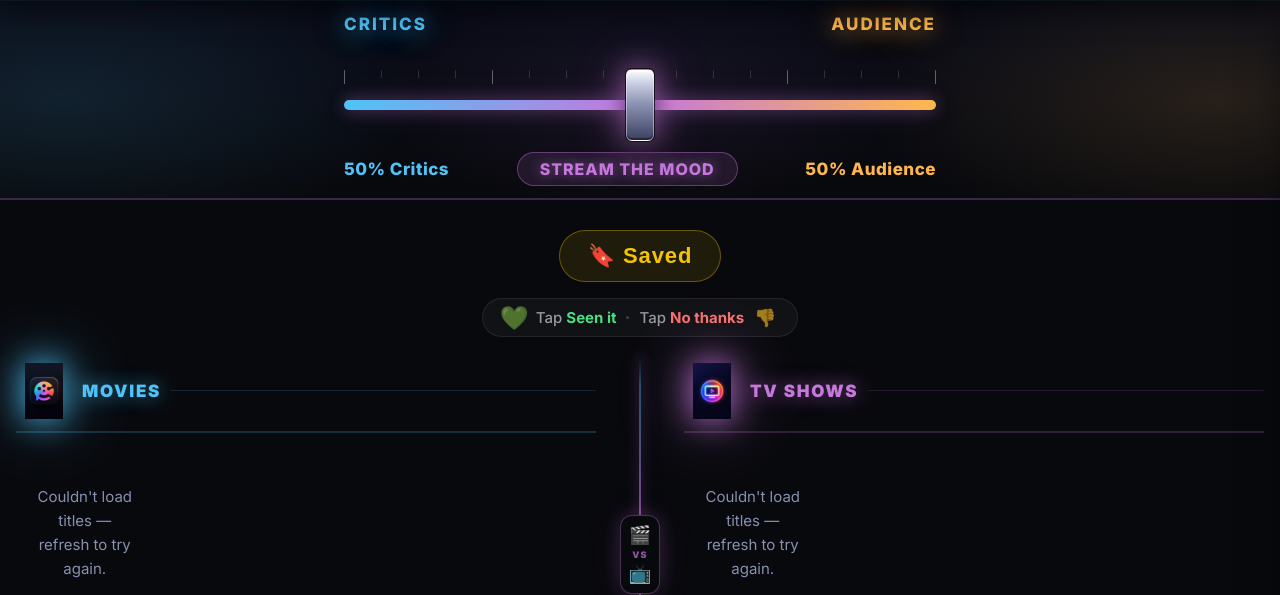
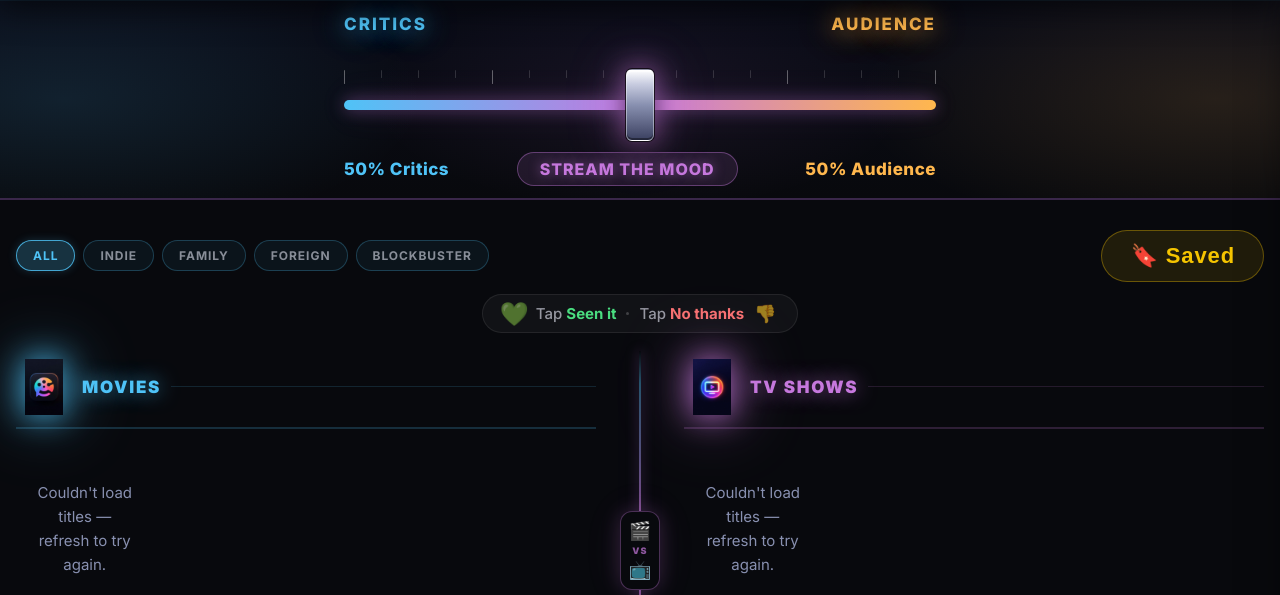
Before and after one commit to papjamzzz/Stream-Fader, a Flask app: page / in a window 1280 px wide. Shown: the part 90-685 px from the top of the page. Run offline with Flask 3, Linux system fonts and the light colour scheme; data that the repository does not hold is empty.

Commit message:
Add genre filter pills, move Saved to far right, double initial load to 24
- Add Indie / Family / Foreign / Blockbuster / All filter pills above movie grid
- Saved button anchored to far right of filter row
- PAGE_SIZE 12 → 24 for double initial load
- engine.py: expose original_language in movie records for Foreign filter
- All renderList calls route through applyGenreFilter()

Co-Authored-By: Claude Sonnet 4.6 <noreply@anthropic.com>

```diff
--- a/engine.py
+++ b/engine.py
@@ -487,10 +487,12 @@ def _enrich_movie(source, item):
             title    = details.get('title') or item.get('title', 'Unknown')
             overview = (details.get('overview') or item.get('overview') or '')[:600]
             genres   = [g['name'] for g in (details.get('genres') or []) if g.get('name')][:3]
+            orig_lang = details.get('original_language') or item.get('original_language', 'en')
             return _movie_record(imdb_id or str(tmdb_id), imdb_id, title, overview,
                                  poster, item.get('release_date', ''), providers, genres, scores,
                                  is_doc=item.get('_is_doc', False),
-                                 popularity=item.get('popularity', 0))
+                                 popularity=item.get('popularity', 0),
+                                 original_language=orig_lang)
 
         elif source == 'trakt_movie':
             ids = item.get('ids') or {}
@@ -513,16 +515,17 @@ def _enrich_movie(source, item):
             return _movie_record(imdb_id or str(ids.get('trakt', '')), imdb_id,
                                  item.get('title', 'Unknown'), (item.get('overview') or '')[:600],
                                  poster, str(item.get('year', '')), providers,
-                                 (item.get('genres') or [])[:3], scores)
+                                 (item.get('genres') or [])[:3], scores,
+                                 original_language='en')
     except Exception:
         return None
 
 
-def _movie_record(uid, imdb_id, title, overview, poster, release, providers, genres, scores, is_doc=False, popularity=0):
+def _movie_record(uid, imdb_id, title, overview, poster, release, providers, genres, scores, is_doc=False, popularity=0, original_language='en'):
     return {
         'id': uid, 'imdb_id': imdb_id, 'title': title, 'overview': overview,
         'poster': poster, 'release': release, 'media_type': 'movie',
-        'is_doc': is_doc, 'popularity': popularity,
+        'is_doc': is_doc, 'popularity': popularity, 'original_language': original_language,
         'providers': providers, 'genres': genres,
         'critic_score': scores.get('critic'), 'audience_score': scores.get('audience'),
         'rt_score': scores.get('rt'), 'rt_audience': scores.get('rt_audience'),
--- a/templates/index.html
+++ b/templates/index.html
@@ -1473,6 +1473,33 @@
       color: var(--dim);
       font-size: 15px;
     }
+    /* ── GENRE FILTER PILLS ── */
+    .genre-pill {
+      padding: 7px 16px;
+      border-radius: 20px;
+      border: 1px solid rgba(79,195,247,0.25);
+      background: rgba(79,195,247,0.06);
+      color: rgba(240,242,255,0.55);
+      font-family: 'Inter', sans-serif;
+      font-size: 12px;
+      font-weight: 700;
+      letter-spacing: 0.08em;
+      text-transform: uppercase;
+      cursor: pointer;
+      transition: background 0.15s, border-color 0.15s, color 0.15s;
+    }
+    .genre-pill:hover {
+      background: rgba(79,195,247,0.15);
+      border-color: rgba(79,195,247,0.5);
+      color: rgba(240,242,255,0.85);
+    }
+    .genre-pill.active {
+      background: rgba(79,195,247,0.22);
+      border-color: rgba(79,195,247,0.8);
+      color: #4fc3f7;
+      box-shadow: 0 0 10px rgba(79,195,247,0.2);
+    }
+
     /* ── SHOW MORE BUTTON ── */
     .show-more-btn {
       display: none;
@@ -1680,15 +1707,22 @@
 <div class="content-area">
   <div class="two-col">
 
-    <!-- SAVED BUTTON -->
-    <div style="grid-column:1/-1;text-align:center;padding:18px 0 8px;">
-      <button id="queue-toggle" onclick="toggleQueueDropdown()">
+    <!-- GENRE FILTERS + SAVED -->
+    <div style="grid-column:1/-1;display:flex;align-items:center;gap:10px;padding:18px 0 8px;flex-wrap:wrap;">
+      <div id="genre-filter-bar" style="display:flex;gap:8px;flex-wrap:wrap;flex:1;">
+        <button class="genre-pill active" data-genre="all"    onclick="setGenreFilter('all')">All</button>
+        <button class="genre-pill"        data-genre="indie"  onclick="setGenreFilter('indie')">Indie</button>
+        <button class="genre-pill"        data-genre="family" onclick="setGenreFilter('family')">Family</button>
+        <button class="genre-pill"        data-genre="foreign" onclick="setGenreFilter('foreign')">Foreign</button>
+        <button class="genre-pill"        data-genre="blockbuster" onclick="setGenreFilter('blockbuster')">Blockbuster</button>
+      </div>
+      <button id="queue-toggle" onclick="toggleQueueDropdown()" style="margin-left:auto;white-space:nowrap;">
         🔖 Saved <span id="queue-count-badge">0</span>
       </button>
     </div>
 
     <!-- TASTE HELPER — heartbeat -->
-    <div style="grid-column:1/-1;text-align:center;padding:8px 0 18px;">
+    <div style="grid-column:1/-1;text-align:center;padding:4px 0 18px;">
       <div class="hb-bar">
         <span class="hb-pulse">💚</span>
         <span class="hb-text">Tap <span class="hb-green">Seen it</span></span>
@@ -1893,6 +1927,37 @@ let fader     = parseInt(localStorage.getItem('sf_fader') || '50');
 window._sfFader = fader;
 let allGenres = new Set();
 window._cardRegistry = [];
+let activeGenreFilter = 'all';
+
+// ── Genre Filter ─────────────────────────────────────
+const BLOCKBUSTER_GENRES = new Set(['Action', 'Adventure', 'Science Fiction', 'Animation']);
+const INDIE_EXCLUDE_GENRES = new Set(['Action', 'Adventure', 'Animation']);
+
+function applyGenreFilter(items) {
+  if (activeGenreFilter === 'all') return items;
+  return items.filter(m => {
+    const genres = m.genres || [];
+    const lang   = (m.original_language || 'en').toLowerCase();
+    if (activeGenreFilter === 'family')      return genres.includes('Family');
+    if (activeGenreFilter === 'foreign')     return lang !== 'en';
+    if (activeGenreFilter === 'blockbuster') return genres.some(g => BLOCKBUSTER_GENRES.has(g));
+    if (activeGenreFilter === 'indie') {
+      const hasBlockbuster = genres.some(g => INDIE_EXCLUDE_GENRES.has(g));
+      return !hasBlockbuster && lang === 'en';
+    }
+    return true;
+  });
+}
+
+function setGenreFilter(genre) {
+  activeGenreFilter = genre;
+  document.querySelectorAll('.genre-pill').forEach(b => {
+    b.classList.toggle('active', b.dataset.genre === genre);
+  });
+  moviePage = 1; tvPage = 1;
+  renderList('movie-list', applyGenreFilter(allMovies), 'movie-count', moviePage);
+  renderList('tv-list',    applyGenreFilter(allTV),    'tv-count',    tvPage);
+}
 
 // ── Preferences ─────────────────────────────────────
 let userPrefs = [];
@@ -1932,8 +1997,8 @@ async function sendPreference(imdbId, title, genres, signal, mediaType) {
 
 function renderCards() {
     window._cardRegistry = [];
-    renderList('movie-list', allMovies, 'movie-count', moviePage);
-    renderList('tv-list', allTV, 'tv-count', tvPage);
+    renderList('movie-list', applyGenreFilter(allMovies), 'movie-count', moviePage);
+    renderList('tv-list',    applyGenreFilter(allTV),    'tv-count',    tvPage);
 }
 
 // ── Score Meters ──────────────────────────────────────
@@ -2016,7 +2081,7 @@ function blendScore(item, f) {
 
 let moviePage = 1;
 let tvPage = 1;
-const PAGE_SIZE = 12;
+const PAGE_SIZE = 24;
 
 function topN(items, f, n) {
   const dismissed = getDismissedIds(); // flat Set of all stored id + imdb_id values
@@ -2200,12 +2265,12 @@ function renderList(containerId, items, countId, page) {
 
 function loadMoreMovies() {
   moviePage++;
-  renderList('movie-list', allMovies, 'movie-count', moviePage);
+  renderList('movie-list', applyGenreFilter(allMovies), 'movie-count', moviePage);
 }
 
 function loadMoreTV() {
   tvPage++;
-  renderList('tv-list', allTV, 'tv-count', tvPage);
+  renderList('tv-list', applyGenreFilter(allTV), 'tv-count', tvPage);
 }
 
 function updateCards(animate = true) {
@@ -2218,8 +2283,8 @@ function updateCards(animate = true) {
     tvList.classList.add('swapping');
     setTimeout(() => {
       moviePage = 1; tvPage = 1;
-      renderList('movie-list', allMovies, 'movie-count', moviePage);
-      renderList('tv-list', allTV, 'tv-count', tvPage);
+      renderList('movie-list', applyGenreFilter(allMovies), 'movie-count', moviePage);
+      renderList('tv-list',    applyGenreFilter(allTV),    'tv-count',    tvPage);
       movieList.classList.remove('swapping');
       tvList.classList.remove('swapping');
       movieList.classList.add('swapping-in');
@@ -2231,8 +2296,8 @@ function updateCards(animate = true) {
     }, 150);
   } else {
     moviePage = 1; tvPage = 1;
-    renderList('movie-list', allMovies, 'movie-count', moviePage);
-    renderList('tv-list', allTV, 'tv-count', tvPage);
+    renderList('movie-list', applyGenreFilter(allMovies), 'movie-count', moviePage);
+    renderList('tv-list',    applyGenreFilter(allTV),    'tv-count',    tvPage);
   }
 }
 
```
